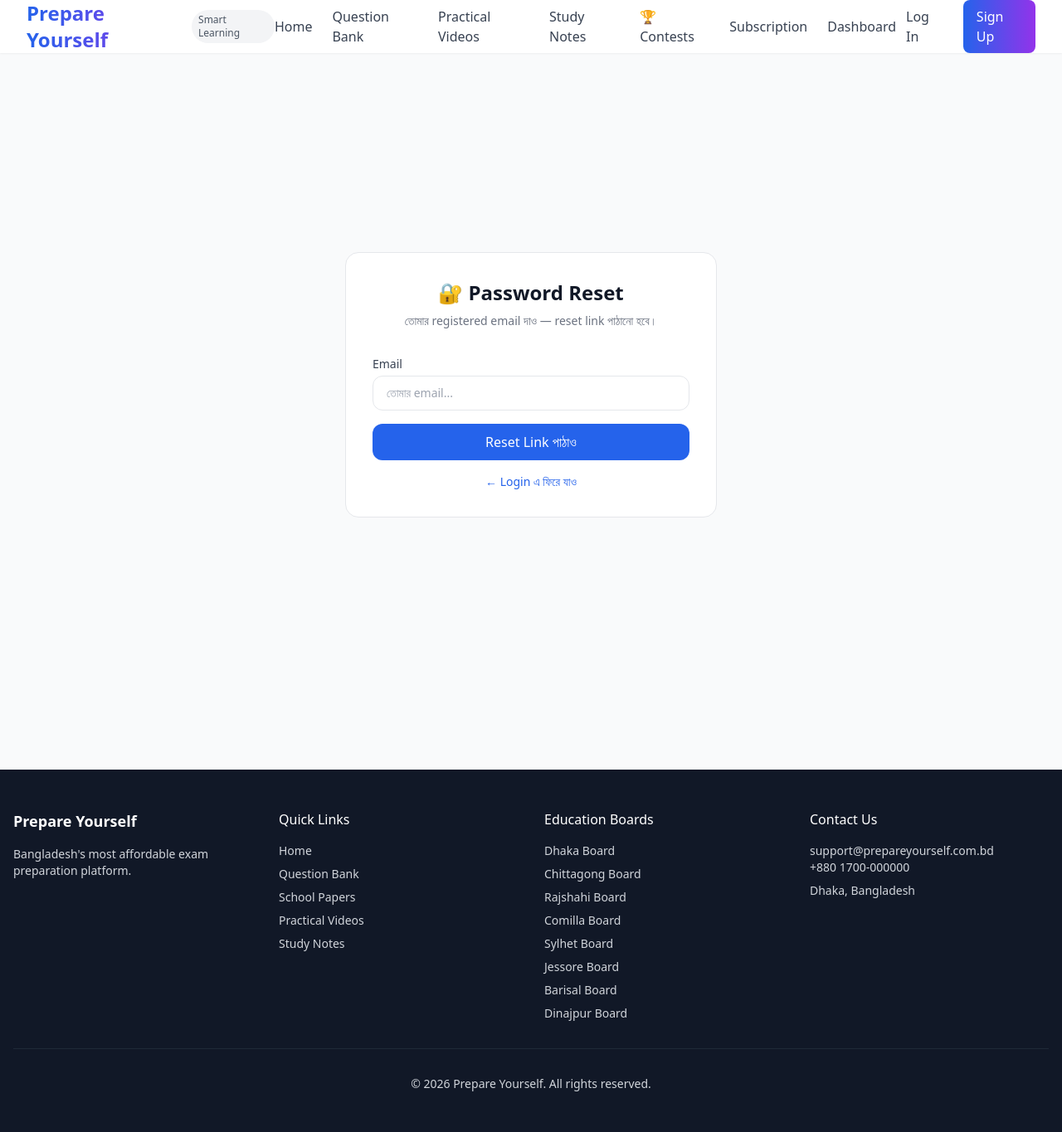
After one commit to turtle-xo7/PrepareYourself, a Django app: page /password-reset/ in a window 1280 px wide. The commit adds this page. Shown: the whole page at 83% size. Run offline with Django 5.2, Linux system fonts and the light colour scheme; some libraries are stand-ins or nearby versions.

Commit message:
SCRUM-64 Pass Reset with mail

```diff
--- a/templates/core/login.html
+++ b/templates/core/login.html
@@ -47,7 +47,7 @@
             <label class="block text-sm font-medium text-gray-700 mb-1.5">Username</label>
             <input type="text" name="username" required autofocus
               class="w-full border border-gray-200 rounded-xl px-4 py-3 text-sm focus:outline-none focus:ring-2 focus:ring-blue-500"
-              placeholder="তোমার username লিখো">
+             placeholder="Username অথবা Email">
           </div>
           <div>
             <label class="block text-sm font-medium text-gray-700 mb-1.5">Password</label>
@@ -60,6 +60,9 @@
             Login করো
           </button>
         </form>
+        <p class="text-center text-sm text-gray-500 mt-4">
+            <a href="{% url 'password_reset' %}" class="text-blue-600 hover:underline">Forgot Password?</a>
+        </p>
       </div>
 
       <!-- Signup Form -->
--- /dev/null
+++ b/templates/core/password_reset.html
@@ -0,0 +1,28 @@
+{% extends 'base.html' %}
+{% block title %}Password Reset{% endblock %}
+{% block content %}
+<div class="min-h-screen flex items-center justify-center px-4">
+    <div class="bg-white rounded-2xl border border-gray-200 p-8 w-full max-w-md">
+        <div class="text-center mb-8">
+            <h1 class="text-2xl font-bold text-gray-900">🔐 Password Reset</h1>
+            <p class="text-gray-500 text-sm mt-2">তোমার registered email দাও — reset link পাঠানো হবে।</p>
+        </div>
+        <form method="post" class="space-y-4">
+            {% csrf_token %}
+            <div>
+                <label class="block text-sm font-medium text-gray-700 mb-1">Email</label>
+                <input type="email" name="email" required
+                    placeholder="তোমার email..."
+                    class="w-full border border-gray-200 rounded-xl px-4 py-2.5 text-sm outline-none focus:ring-2 focus:ring-blue-500">
+            </div>
+            <button type="submit"
+                class="w-full bg-blue-600 text-white py-2.5 rounded-xl font-medium hover:bg-blue-700 transition">
+                Reset Link পাঠাও
+            </button>
+        </form>
+        <p class="text-center text-sm text-gray-500 mt-4">
+            <a href="{% url 'login' %}" class="text-blue-600 hover:underline">← Login এ ফিরে যাও</a>
+        </p>
+    </div>
+</div>
+{% endblock %}
```
